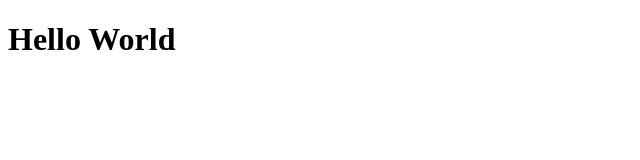
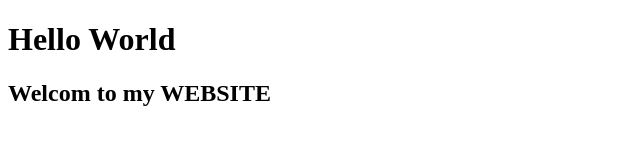
Before and after one commit to siwakorn07/testGit, a plain HTML site: page index.html in a window 1280 px wide. Shown: the whole page, without its empty margins (0-640 px from the left). Drawn offline with Linux system fonts and the light colour scheme.

Commit message:
Added Welcom message

```diff
--- a/index.html
+++ b/index.html
@@ -5,4 +5,5 @@
 </head>
 <body>
     <h1>Hello World</h1>
+    <h2>Welcom to my WEBSITE</h2>
 </body>
```
